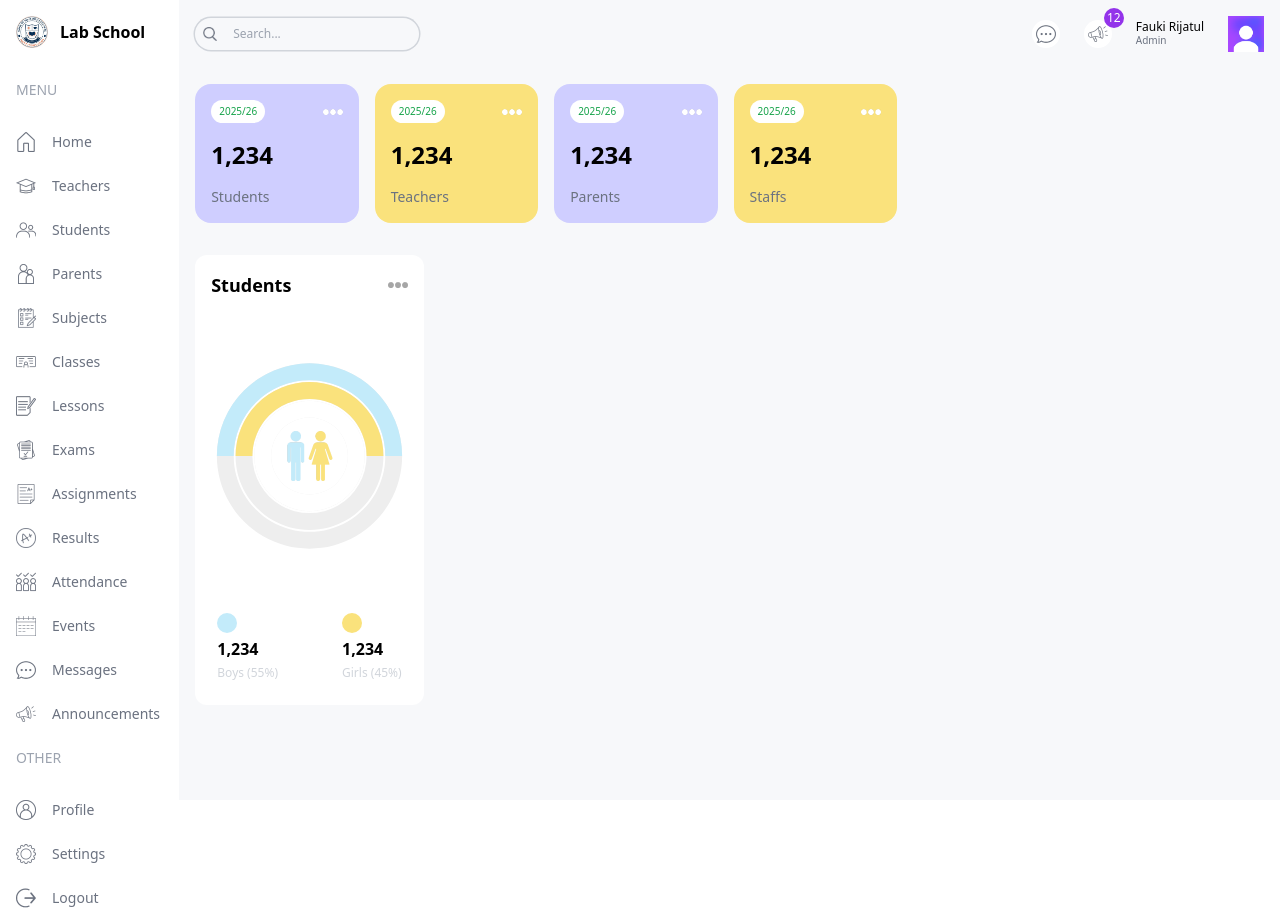
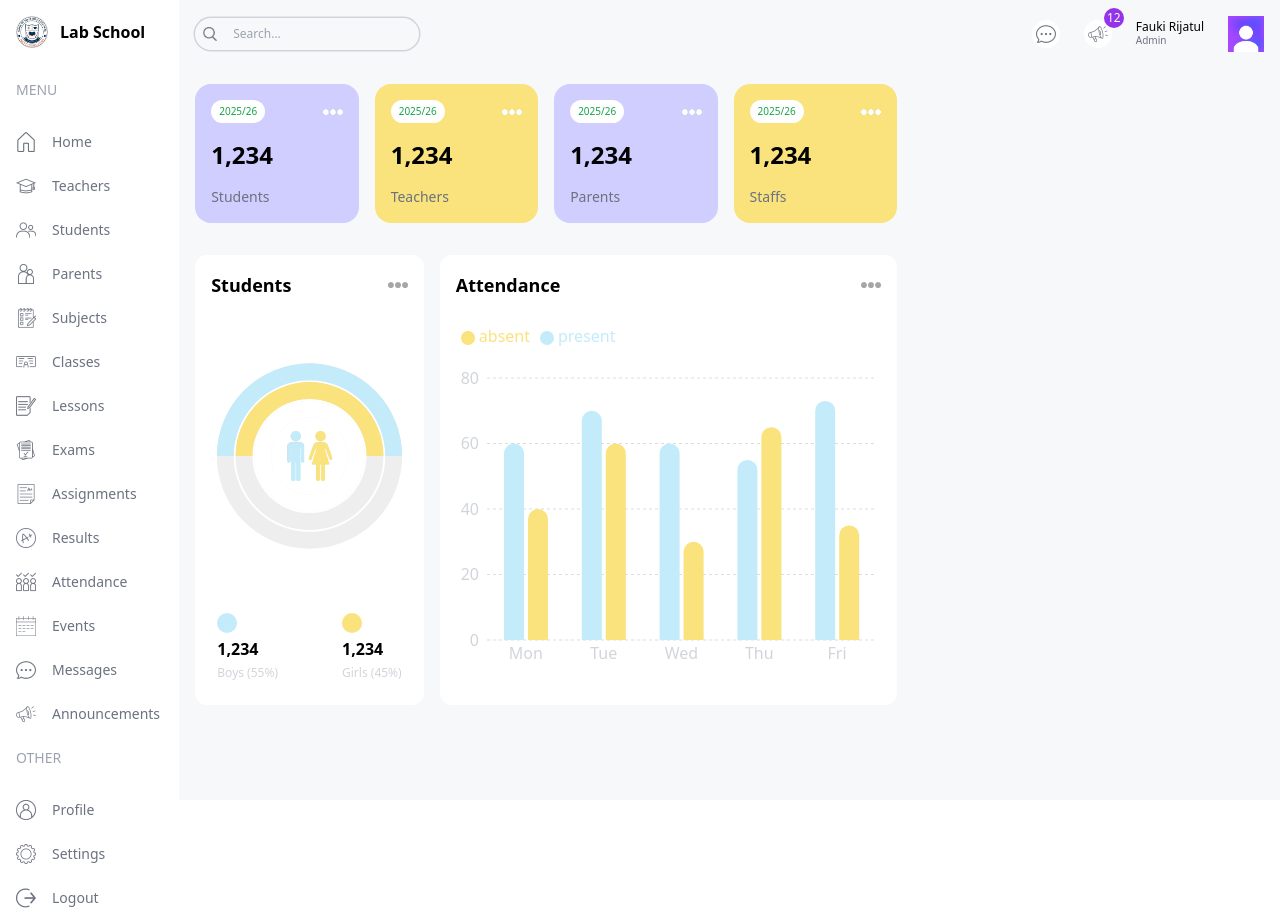
Before and after one commit to faukirijatul/school-management-nextjs, a Next.js app: page /admin in a window 1280 px wide. Built offline with nearby package versions, Linux system fonts and the light colour scheme.

Commit message:
ADD Attendance Chart UI

```diff
--- a/src/app/(dashboard)/admin/page.tsx
+++ b/src/app/(dashboard)/admin/page.tsx
@@ -1,3 +1,4 @@
+import AttendanceChart from "@/components/AttendanceChart";
 import CountChart from "@/components/CountChart";
 import UserCard from "@/components/UserCard";
 import React from "react";
@@ -24,7 +25,7 @@
 
           {/* ATTENDANCE CHART */}
           <div className="w-full lg:w-2/3 h-[450px]">
-
+            <AttendanceChart />
           </div>
         </div>
 
--- /dev/null
+++ b/src/components/AttendanceChart.tsx
@@ -0,0 +1,95 @@
+"use client";
+import Image from "next/image";
+import React from "react";
+
+import {
+  BarChart,
+  Bar,
+  XAxis,
+  YAxis,
+  CartesianGrid,
+  Tooltip,
+  Legend,
+  ResponsiveContainer,
+} from "recharts";
+
+// #region Sample data
+const data = [
+  {
+    name: "Mon",
+    present: 60,
+    absent: 40,
+  },
+  {
+    name: "Tue",
+    present: 70,
+    absent: 60,
+  },
+  {
+    name: "Wed",
+    present: 60,
+    absent: 30,
+  },
+  {
+    name: "Thu",
+    present: 55,
+    absent: 65,
+  },
+  {
+    name: "Fri",
+    present: 73,
+    absent: 35,
+  },
+];
+
+// #endregion
+const AttendanceChart = () => {
+  return (
+    <div className="bg-white rounded-xl w-full h-full p-4">
+      {/* TITLE */}
+      <div className="flex justify-between items-center">
+        <h1 className="text-lg font-semibold">Attendance</h1>
+        <Image src="/moreDark.png" alt="more" width={20} height={20} />
+      </div>
+
+      {/* CHART */}
+      <ResponsiveContainer width="100%" height="90%">
+        <BarChart width={500} height={300} data={data} barSize={20}>
+          <CartesianGrid strokeDasharray="3 3" vertical={false} stroke="#DDD" />
+          <XAxis
+            dataKey="name"
+            axisLine={false}
+            tick={{ fill: "#D1D5DB" }}
+            tickLine={false}
+          />
+          <YAxis
+            width="auto"
+            axisLine={false}
+            tick={{ fill: "#D1D5DB" }}
+            tickLine={false}
+          />
+          <Tooltip contentStyle={{ borderRadius: "10px", borderColor: "lightgray" }} />
+          <Legend
+            align="left"
+            verticalAlign="top"
+            wrapperStyle={{ paddingTop: "20px", paddingBottom: "30px" }}
+          />
+          <Bar
+            dataKey="present"
+            fill="#C3EBFA"
+            legendType="circle"
+            radius={[10, 10, 0, 0]}
+          />
+          <Bar
+            dataKey="absent"
+            fill="#FAE27C"
+            legendType="circle"
+            radius={[10, 10, 0, 0]}
+          />
+        </BarChart>
+      </ResponsiveContainer>
+    </div>
+  );
+};
+
+export default AttendanceChart;
```
